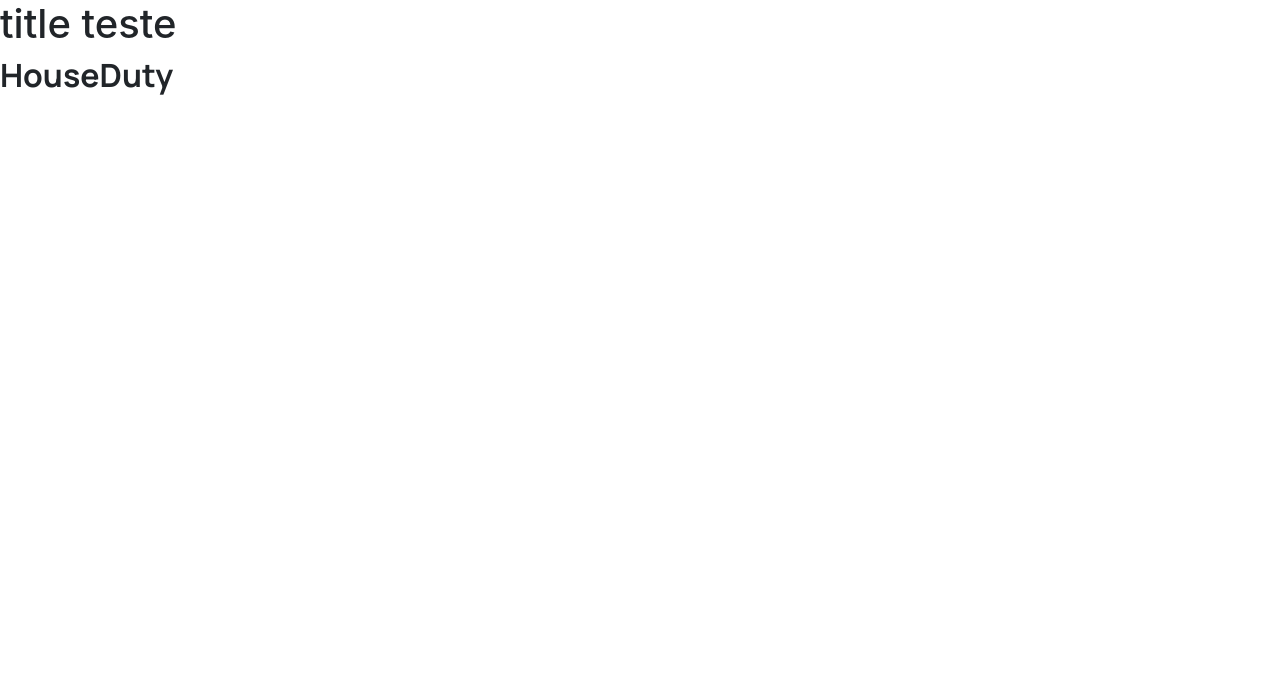
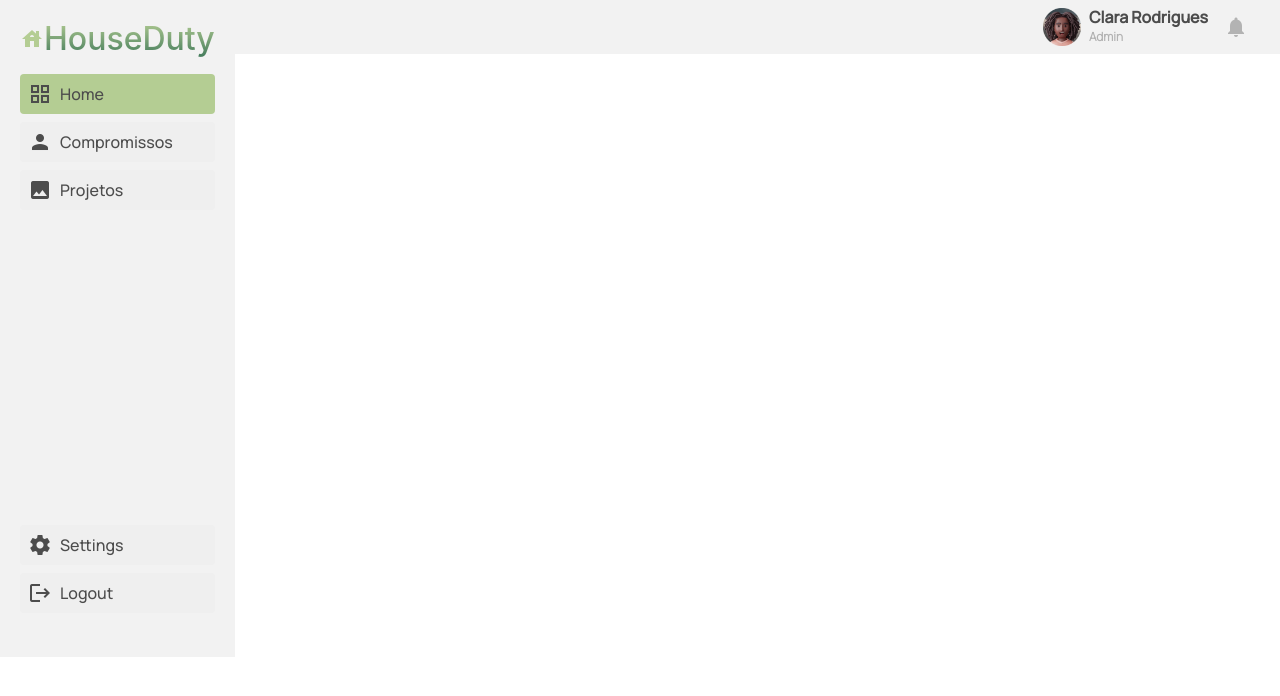
Before and after one commit to KathCris/HouseDuty, a Nuxt app: page /Home in a window 1280 px wide. Shown: the top 696 px of the page. Built offline with nearby package versions, Linux system fonts and the light colour scheme.

Commit message:
[style] navBar and Header creation and styling

```diff
--- a/assets/css/global.css
+++ b/assets/css/global.css
@@ -1,5 +1,12 @@
 /* Catalogo de cores */
 
+:root {
+  --background-gray: #F2F2F2;
+  --primary-green: #B4CD93;
+  --second-green: #427A5B;
+  --primary-black: #4C4C4C;
+  --primary-gray-ligth: #B3B3B3;
+}
 
 
 /* Imports de fontes */
@@ -8,17 +15,18 @@
 @font-face {
     font-family: Manrope-Bold;
     src: url('../fonts/Manrope-Bold.ttf');
-    /* font-weight: bold; */
   }
 @font-face {
     font-family: Manrope-ExtraBold;
     src: url('../fonts/Manrope-ExtraBold.ttf');
-    /* font-weight: bold; */
   }
 @font-face {
-    font-family: Manrope-Bold;
-    src: url('../fonts/Manrope-Bold.ttf');
-    /* font-weight: bold; */
+    font-family: Manrope-Medium;
+    src: url('../fonts/Manrope-Medium.ttf');
+  }
+@font-face {
+    font-family: Manrope-Light;
+    src: url('../fonts/Manrope-Light.ttf');
   }
 
 /* Classes gerais */
@@ -26,3 +34,15 @@
 .flexSup{
     display: flex;
 }
+
+.directionColumn{
+  flex-direction: column;
+}
+
+h1, h2, h3, h4, h5{
+  margin-bottom: 0px;
+}
+
+p{
+  margin-bottom: 0px;
+}
--- /dev/null
+++ b/assets/css/header.css
@@ -0,0 +1,57 @@
+
+
+.invoHeader{
+    width: 100%;
+    height: fit-content;
+    background-color: var(--background-gray);
+
+    justify-content: end;
+    padding: 8px 32px;
+
+    align-items: center;
+}
+
+
+.invoHeader span{
+    color: var(--primary-gray-ligth);
+
+    height: min-content;
+ }
+.invoHeader span:hover{
+    color: var(--primary-green);
+    cursor: pointer;
+ }
+
+
+.invoProfile img{
+    display: flex;
+    width: 38px;
+    height: 38px;
+
+    margin-right: 8px;
+}
+.invoProfile{
+    justify-content: end;
+    align-items: center;
+
+}
+
+
+.invoTextPerfil{
+    flex-direction: column;
+    margin-right: 16px;
+}
+
+.invoTextPerfil h5{
+    font-family: 'Manrope-Medium';
+    font-weight: 600;
+    font-size: 16px;
+    color: var(--primary-black);
+}
+
+.invoTextPerfil p{
+    font-family: 'Manrope-Light';
+    font-weight: 600;
+    font-size: 12px;
+    color: var(--primary-gray-ligth);
+}
--- a/assets/css/navBar.css
+++ b/assets/css/navBar.css
@@ -0,0 +1,91 @@
+
+.invoNavBar{
+    width: min-content;
+    height: 657px;
+
+    padding: 20px;
+
+    background-color: var(--background-gray);
+}
+
+.invoLogo{
+    align-items: center;
+}
+
+.invoLogo h2{
+    margin-bottom: 0px;
+
+    background: -webkit-linear-gradient(#B4CD93, #427A5B);
+    -webkit-background-clip: text;
+    -webkit-text-fill-color: transparent;
+}
+
+.invoLogo span{
+   color: var(--primary-green);
+}
+
+
+/* BOTÕES */
+
+.invoButtonsNav{
+    height: 100%;
+
+    justify-content: space-between;
+
+    padding: 16px 0px;
+}
+
+.buttonNavBarSelected{
+    align-items: center;
+    padding: 8px;
+    border: none;
+    background: var(--primary-green);
+    border-radius: 4px;
+
+    color: var(--primary-black);
+    font-family: Manrope-Medium;
+
+    margin-bottom: 8px;
+}
+
+.buttonNavBarSelected span{
+    color: var(--primary-black);
+    padding-right: 8px;
+}
+
+.buttonNavBarSelected:hover {
+    color: var(--primary-green);
+    border: var(--primary-green) solid 2px;
+    background: var(--background-gray);
+}
+.buttonNavBarSelected:hover *{
+    color: var(--primary-green);
+}
+
+
+.buttonNavBar{
+    align-items: center;
+    padding: 8px;
+    border: none;
+    border-radius: 4px;
+
+    color: var(--primary-black);
+    font-family: Manrope-Medium;
+
+    margin-bottom: 8px;
+
+}
+
+.buttonNavBar span{
+    color: var(--primary-black);
+    padding-right: 8px;
+}
+
+.buttonNavBar:hover {
+    color: var(--primary-green);
+    border: var(--primary-green) solid 2px;
+    background: var(--background-gray);
+}
+.buttonNavBar:hover *{
+    color: var(--primary-green);
+}
--- /dev/null
+++ b/components/HeaderNav.vue
@@ -0,0 +1,25 @@
+<template>
+  <div class="flexSup invoHeader">
+    <div class="flexSup invoProfile">
+      <img src="../assets/img/imgProfile.png" alt="">
+      <div class="flexSup invoTextPerfil">
+        <h5> Clara Rodrigues </h5>
+        <p>Admin</p>
+      </div>
+    </div>
+    <span class="material-icons">
+      notifications
+    </span>
+  </div>
+</template>
+
+<script>
+export default {
+  name: 'HeaderNav',
+  data () {
+    return {
+
+    }
+  }
+}
+</script>
--- a/components/NavBar.vue
+++ b/components/NavBar.vue
@@ -1,9 +1,49 @@
 <template>
-    <div>
-        <div>
-            <h2 style="font-family: Manrope-Bold;"> HouseDuty </h2>
-        </div>
+  <div class="flexSup directionColumn invoNavBar">
+    <div class="flexSup invoLogo">
+      <span class="material-icons">
+        house
+      </span>
+      <h2> HouseDuty </h2>
     </div>
+    <div class="flexSup directionColumn invoButtonsNav">
+      <div class="flexSup directionColumn">
+        <button class="flexSup buttonNavBarSelected">
+          <span class="material-icons">
+            grid_view
+          </span>
+          Home
+        </button>
+        <button class="flexSup buttonNavBar">
+          <span class="material-icons">
+            person
+          </span>
+          Compromissos
+        </button>
+        <button class="flexSup buttonNavBar">
+          <span class="material-icons">
+            image
+          </span>
+          Projetos
+        </button>
+      </div>
+      <!-- Rodapé -->
+      <div class="flexSup directionColumn">
+        <button class="flexSup buttonNavBar">
+          <span class="material-icons">
+            settings
+          </span>
+          Settings
+        </button>
+        <button class="flexSup buttonNavBar">
+          <span class="material-icons">
+            logout
+          </span>
+          Logout
+        </button>
+      </div>
+    </div>
+  </div>
 </template>
 
 <script>
--- a/nuxt.config.js
+++ b/nuxt.config.js
@@ -15,14 +15,16 @@ export default {
       { name: 'format-detection', content: 'telephone=no' }
     ],
     link: [
-      { rel: 'icon', type: 'image/x-icon', href: '/favicon.ico' }
+      { rel: 'icon', type: 'image/x-icon', href: '/favicon.ico' },
+      { rel: 'stylesheet', href: 'https://fonts.googleapis.com/icon?family=Material+Icons' }
     ]
   },
 
   // Global CSS: https://go.nuxtjs.dev/config-css
   css: [
     '@/assets/css/global.css',
-    '@/assets/css/navBar.css'
+    '@/assets/css/navBar.css',
+    '@/assets/css/header.css'
   ],
 
   // Plugins to run before rendering page: https://go.nuxtjs.dev/config-plugins
--- a/pages/Home/index.vue
+++ b/pages/Home/index.vue
@@ -1,21 +1,22 @@
 <template>
-    <div>
-        <h1> title teste </h1>
-        <NavBar />
-    </div>
+  <div class="flexSup">
+    <NavBar />
+    <HeaderNav />
+  </div>
 </template>
 
 <script>
 import NavBar from '../../components/NavBar.vue'
+import HeaderNav from '../../components/HeaderNav.vue'
 
 export default {
   name: 'Home',
+
+  components: { NavBar, HeaderNav },
   data () {
     return {
 
     }
-  },
-
-  components: { NavBar }
+  }
 }
 </script>
```
Also changed, not shown: assets/img/imgProfile.png (added).
